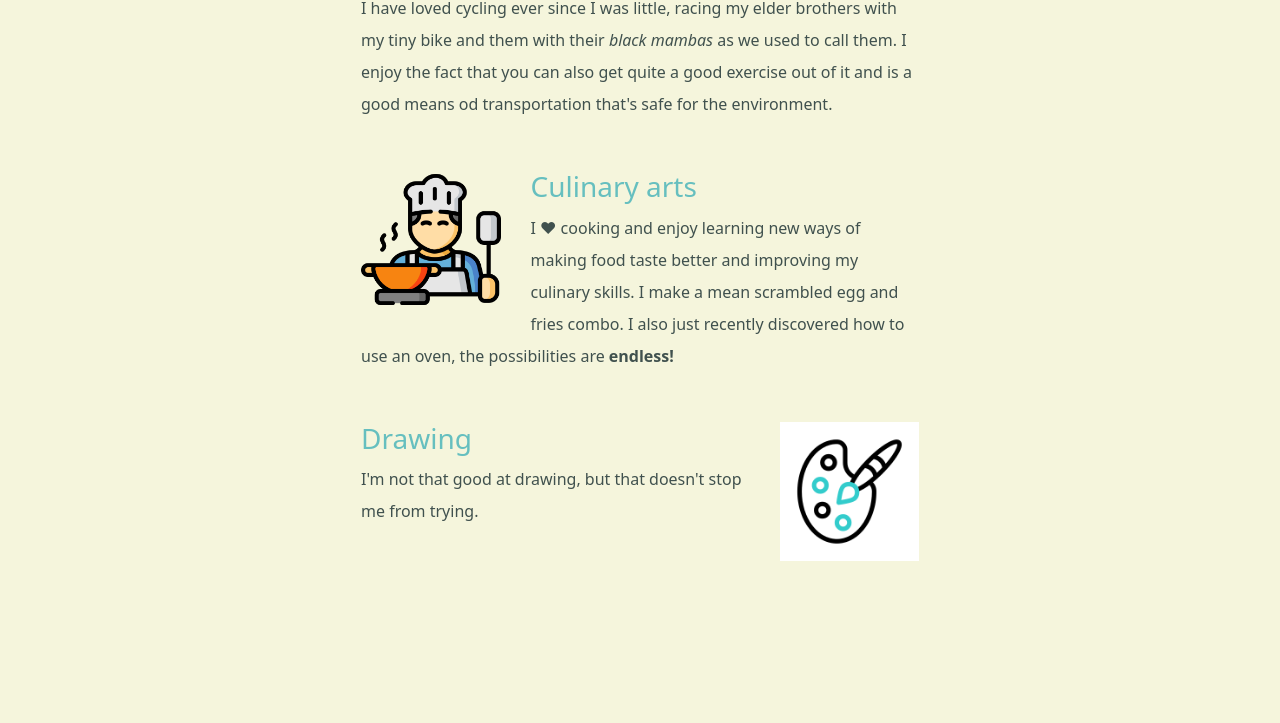
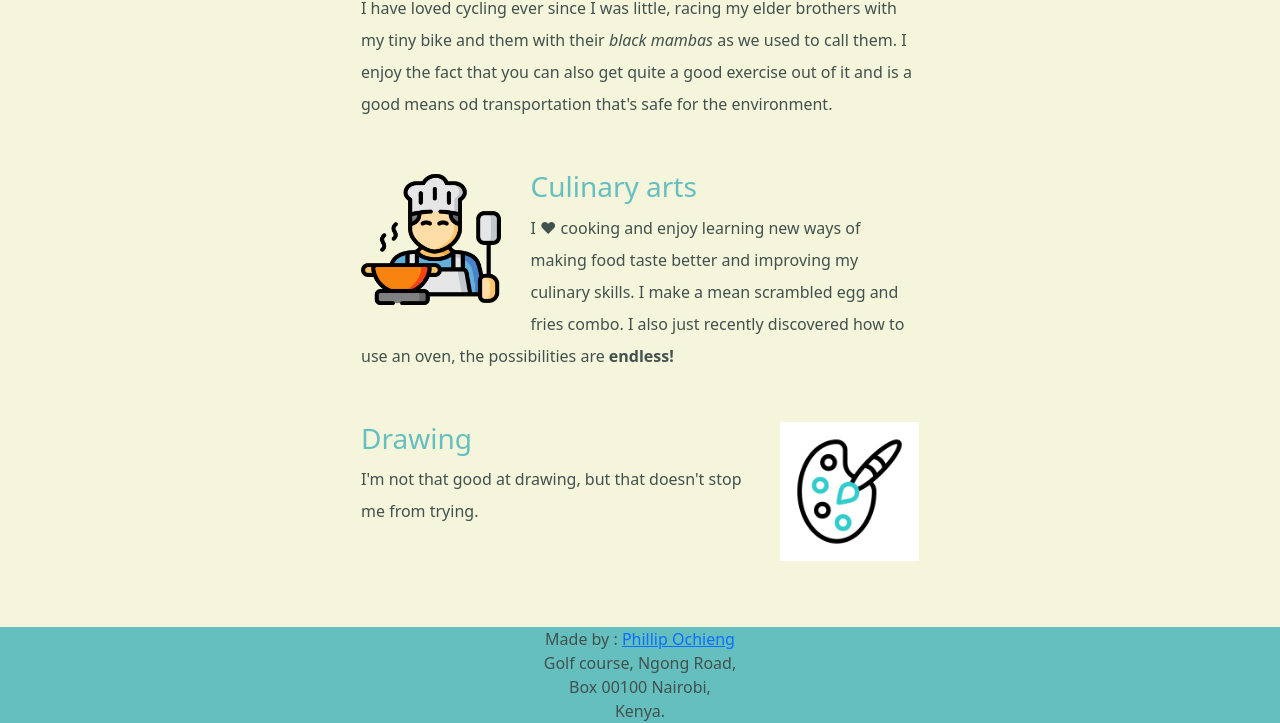
Before and after one commit to pronepoet/portfolio_landing_page, a plain HTML site: page index.html in a window 1280 px wide. Shown: the part 2506-3229 px from the top of the page. Before the commit the page ends 3083 px from the top, so only its background shows below. Drawn offline with nearby package versions, Linux system fonts and the light colour scheme; a web font is replaced by a local one.

Commit message:
edit the footer

```diff
--- a/css/style.css
+++ b/css/style.css
@@ -31,6 +31,15 @@ hr{
 span {
     font-family: 'Creepster', cursive;
     color:yellowgreen
+}
+address {
+    margin-bottom: 0;
+}
+footer{
+    margin-top:100px;
+    background-color:#66BFBF;
+    width:100%;
+
 }
 
 .about {
--- a/index.html
+++ b/index.html
@@ -16,6 +16,8 @@
 
 <body>
     <div class="container">
+
+        <main>
             <h1>My name is <span>Okeyo</span></h1>
             <img class="my_img" src="images/My_Pic.jpg" alt="my_picture">
             <h2>Hello</h2>
@@ -133,6 +135,9 @@
 
             </div>
 
+        </main>
+
+
         <!-- bootstrap javascript file -->
         <script src="https://cdn.jsdelivr.net/npm/bootstrap@5.1.3/dist/js/bootstrap.bundle.min.js"
             integrity="sha384-ka7Sk0Gln4gmtz2MlQnikT1wXgYsOg+OMhuP+IlRH9sENBO0LRn5q+8nbTov4+1p" crossorigin="anonymous">
@@ -140,6 +145,15 @@
     </div>
 
 
+    <footer>
+        <address>
+            Made by : <a href="https://github.com/pronepoet">Phillip Ochieng</a><br>
+            Golf course, Ngong Road, <br>
+            Box 00100 Nairobi,<br>
+            Kenya.<br>
+
+        </address>
+                </footer>
 </body>
 
 </html>
```
Lines whose indentation alone changed are shown as unchanged.
